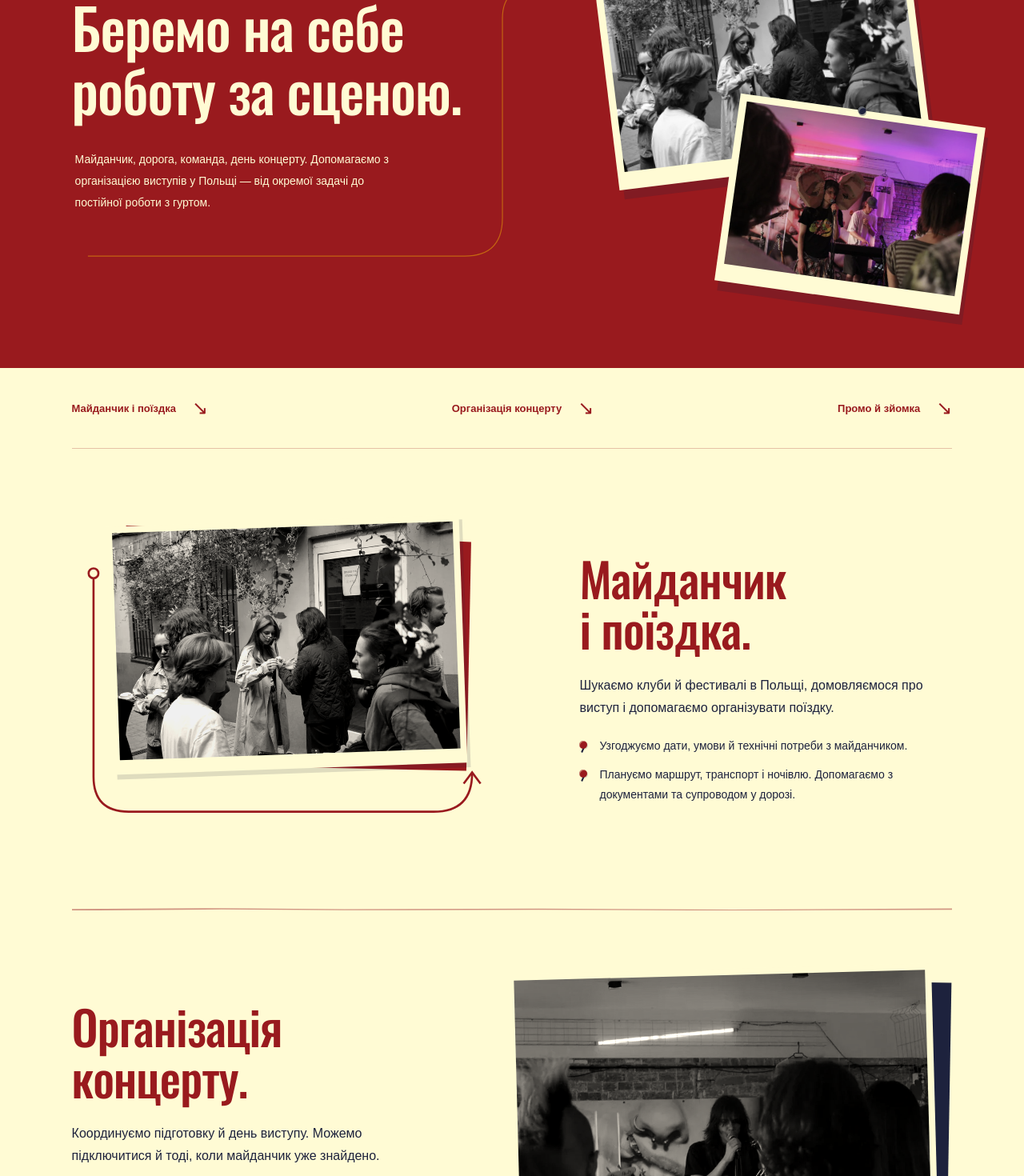
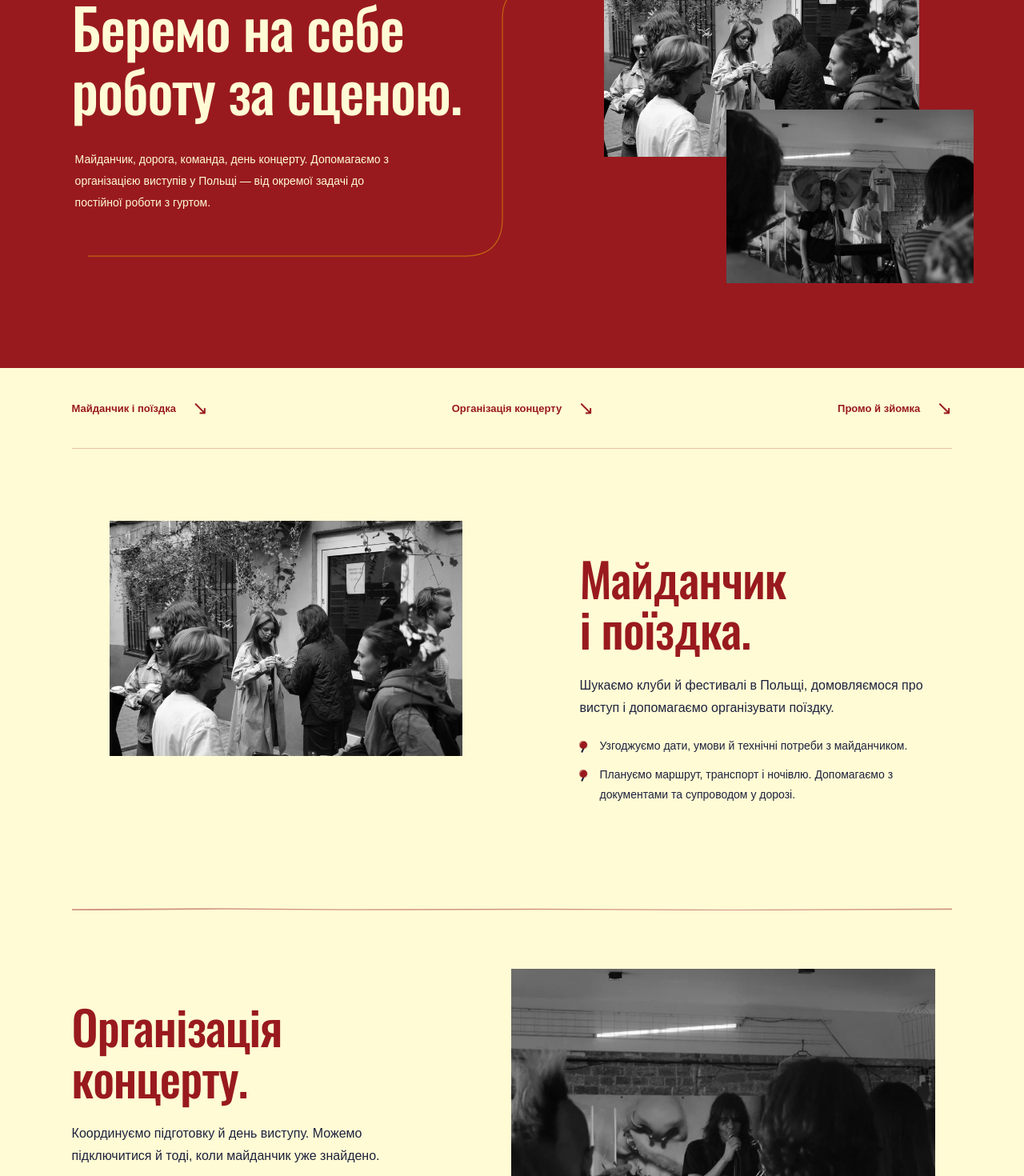
Before and after one commit to Zoreslaw/yar-agency, a React (Vite) app: page / in a window 1280 px wide. Shown: the part 1000-2470 px from the top of the page at 80% size. Built offline with nearby package versions, Linux system fonts and the light colour scheme.

Commit message:
Simplify monochrome photographs and restore continuous ticker

```diff
--- a/src/ServiceArtwork.jsx
+++ b/src/ServiceArtwork.jsx
@@ -1,49 +1,21 @@
 import React from 'react';
 import assets from './assets.json';
 
-// The photograph remains the gallery trigger; artwork is decorative and never covers copy.
-function PhotoPrint({photo, gallery, alt, onGallery, className='', order=0}) {
+function PhotoPrint({photo, alt, className='', order=0}) {
  return <div className={`scene-piece ${className}`} data-piece={order}>
-  <button className="story-photo" type="button" onClick={()=>onGallery(gallery)} aria-label={`Відкрити фото: ${alt}`}>
+  <div className="story-photo">
    <img src={assets[photo]} srcSet={`${assets[photo].replace('.webp','-800.webp')} 800w, ${assets[photo]} 1800w`} sizes="(max-width: 700px) 88vw, 44vw" alt={alt} loading="lazy" decoding="async" width="1800" height="1200"/>
-  </button>
+  </div>
  </div>;
 }
 
-function RouteArtwork({service,onGallery}) {
- return <div className="story-art art-route">
-  <svg className="route-drawing" viewBox="0 0 600 500" fill="none" aria-hidden="true">
-   <path className="scene-stroke route-trail" pathLength="1" d="M25 100V390Q25 440 75 440H510Q565 440 565 385"/>
-   <circle cx="25" cy="100" r="7"/>
-   <path className="route-end" d="m553 400 12-16 12 16"/>
-  </svg>
-  <div className="route-backing" aria-hidden="true"/>
-  <PhotoPrint {...service} onGallery={onGallery} className="route-print"/>
-
+export function ServiceArtwork({service}) {
+ if (service.id==='promo') return <div className="story-art art-promo">
+  <PhotoPrint photo="crowd" alt="Глядачі біля музикантів на концерті" className="promo-small promo-small--top" order={0}/>
+  <PhotoPrint photo="live" alt="Живий виступ, знятий з-поміж глядачів" className="promo-small promo-small--bottom" order={1}/>
+  <PhotoPrint {...service} className="promo-main" order={2}/>
+ </div>;
+ return <div className={`story-art art-${service.id==='booking'?'route':'production'}`}>
+  <PhotoPrint {...service} className={service.id==='booking'?'route-print':'production-print'}/>
  </div>;
 }
-
-function ProductionArtwork({service,onGallery}) {
- return <div className="story-art art-production">
-  <div className="production-mount" aria-hidden="true"/>
-  <PhotoPrint {...service} onGallery={onGallery} className="production-print"/>
-
- </div>;
-}
-
-function PromoArtwork({service,onGallery}) {
- return <div className="story-art art-promo">
-  <div className="promo-backing" aria-hidden="true"><span/><span/><span/><span/><span/><span/></div>
-  <PhotoPrint photo="crowd" gallery={3} alt="Глядачі біля музикантів на концерті" onGallery={onGallery} className="promo-small promo-small--top" order={0}/>
-  <PhotoPrint photo="live" gallery={1} alt="Живий виступ, знятий з-поміж глядачів" onGallery={onGallery} className="promo-small promo-small--bottom" order={1}/>
-  <PhotoPrint {...service} onGallery={onGallery} className="promo-main" order={2}/>
-  <span className="scene-tape promo-tape" aria-hidden="true"/>
-
- </div>;
-}
-
-const artwork = {booking:RouteArtwork,production:ProductionArtwork,promo:PromoArtwork};
-export function ServiceArtwork({service,onGallery}) {
- const Artwork = artwork[service.id];
- return <Artwork service={service} onGallery={onGallery}/>;
-}
--- a/src/ServiceStories.jsx
+++ b/src/ServiceStories.jsx
@@ -6,26 +6,26 @@ import './service-stories.css';
 
 const services = [
  {
-  id:'booking', nav:'Майданчик і поїздка', title:<>Майданчик<br/>і поїздка.</>, photo:'people', gallery:2,
+  id:'booking', nav:'Майданчик і поїздка', title:<>Майданчик<br/>і поїздка.</>, photo:'people',
   alt:'Люди спілкуються перед входом на концерт',
   text:'Шукаємо клуби й фестивалі в Польщі, домовляємося про виступ і допомагаємо організувати поїздку.',
   tasks:['Узгоджуємо дати, умови й технічні потреби з майданчиком.','Плануємо маршрут, транспорт і ночівлю. Допомагаємо з документами та супроводом у дорозі.']
  },
  {
-  id:'production', nav:'Організація концерту', title:<>Організація<br/>концерту.</>, photo:'stage', gallery:6,
+  id:'production', nav:'Організація концерту', title:<>Організація<br/>концерту.</>, photo:'stage',
   alt:'Вокаліст виступає перед глядачами в камерному залі',
   text:'Координуємо підготовку й день виступу. Можемо підключитися й тоді, коли майданчик уже знайдено.',
   tasks:['Узгоджуємо з клубом звук, світло, саундчек і гримерку.','Складаємо таймінг, координуємо команду на місці й допомагаємо з перекладом.']
  },
  {
-  id:'promo', nav:'Промо й зйомка', title:<>Промо, дизайн<br/>і зйомка.</>, photo:'phone', gallery:4,
+  id:'promo', nav:'Промо й зйомка', title:<>Промо, дизайн<br/>і зйомка.</>, photo:'phone',
   alt:'Глядач знімає концерт на телефон',
   text:'Допомагаємо анонсувати виступ, підготувати матеріали й зняти концерт. Ці задачі можна замовити окремо.',
   tasks:['Просуваємо подію з вашими готовими матеріалами: соцмережі, реклама й місцеві медіа.','Готуємо афіші, Stories, Reels і press kit. Адаптуємо тексти українською, польською та англійською.','Організовуємо фото- й відеозйомку концерту та backstage.']
  }
 ];
 
-export function ServiceStories({enabled,onGallery,onDiscuss}) {
+export function ServiceStories({enabled,onDiscuss}) {
  return <div className="service-stories">
   <nav className="stories-navigation" aria-label="Напрями допомоги">{services.map(service=><a key={service.id} href={`#${service.id}-title`}>{service.nav}<span aria-hidden="true">↘</span></a>)}</nav>
   {services.map(service=><ServiceScene key={service.id} id={service.id} enabled={enabled}
@@ -34,7 +34,7 @@ export function ServiceStories({enabled,onGallery,onDiscuss}) {
     <p className="story-lead">{service.text}</p>
     <ul className="story-tasks">{service.tasks.map(task=><li key={task}>{task}</li>)}</ul>
    </>}
-   artwork={<ServiceArtwork service={service} onGallery={onGallery}/>}
+   artwork={<ServiceArtwork service={service}/>}
   />)}
   <div className="stories-outro"><p>Окреме завдання чи весь концерт —<br/>обсяг роботи узгодимо разом.</p><ActionButton tone="red" onClick={onDiscuss}>Обговорити задачу</ActionButton></div>
  </div>;
--- a/src/StageLighting.jsx
+++ b/src/StageLighting.jsx
@@ -1,11 +1,8 @@
 import {useEffect, useRef, useState} from 'react';
 
-// Retain the old preference: visitors who disabled the stage experiment keep that choice.
+// The retired stage-light switch no longer controls page animation.
 export function useBackstageMotion() {
  const ref = useRef(null);
- const [enabled] = useState(() => {
-  try {return localStorage.getItem('yar-stage-light') !== 'off';} catch {return true;}
- });
  const [reduced, setReduced] = useState(() => matchMedia('(prefers-reduced-motion: reduce)').matches);
  const [pageVisible, setPageVisible] = useState(!document.hidden);
  useEffect(() => {
@@ -20,7 +17,7 @@ export function useBackstageMotion() {
   };
  }, []);
  useEffect(() => {
-  if (!enabled || reduced || !pageVisible) return;
+  if (reduced || !pageVisible) return;
   const observer = new IntersectionObserver(entries => {
    for (const entry of entries) if (entry.isIntersecting) {
     entry.target.classList.add('is-revealed');
@@ -29,7 +26,7 @@ export function useBackstageMotion() {
   }, {threshold: .12});
   ref.current.querySelectorAll('[data-reveal]').forEach(element => observer.observe(element));
   return () => observer.disconnect();
- }, [enabled, reduced, pageVisible]);
+ }, [reduced, pageVisible]);
  useEffect(() => {
   const observer = new IntersectionObserver(entries => {
    for (const entry of entries) entry.target.classList.toggle('is-loop-visible', entry.isIntersecting);
@@ -37,5 +34,5 @@ export function useBackstageMotion() {
   ref.current.querySelectorAll('[data-loop]').forEach(element => observer.observe(element));
   return () => observer.disconnect();
  }, []);
- return {ref, enabled: enabled && !reduced, active: enabled && !reduced && pageVisible, reduced};
+ return {ref, enabled: !reduced, active: !reduced && pageVisible, reduced};
 }
--- a/src/main.jsx
+++ b/src/main.jsx
@@ -7,11 +7,11 @@ import './display-font.css';
 import './style.css';
 import './footer.css';
 import './collaboration-examples.css';
-import {ActionButton, UtilityButton, IconButton} from './components/Buttons.jsx';
+import './photographs.css';
+import {ActionButton, UtilityButton} from './components/Buttons.jsx';
 import {MouthSignal} from './MouthSignal.jsx';
 import {SceneEntrance} from './SceneEntrance.jsx';
 import {ServiceStories} from './ServiceStories.jsx';
-import {MirrorLamps} from './MirrorLamps.jsx';
 const CooperationModal=lazy(()=>import('./CooperationModal.jsx'));
 import {useBackstageMotion} from './StageLighting.jsx';
 
@@ -36,9 +36,9 @@ function Photo({item,...props}){return <img src={assets[item.key]} srcSet={`${as
 
 function App(){
  const stageMotion=useBackstageMotion();
- const [menu,setMenu]=useState(false),[gallery,setGallery]=useState(null),[brief,setBrief]=useState(null);
+ const [menu,setMenu]=useState(false),[brief,setBrief]=useState(null);
  const briefTrigger=useRef(null);
- const video=useRef(null),galleryDialog=useRef(null),visible=useRef(true);
+ const video=useRef(null),visible=useRef(true);
  const [questionnaireReady,setQuestionnaireReady]=useState(false);
  const [scrolled,setScrolled]=useState(false);
  useEffect(()=>{const update=()=>setScrolled(window.scrollY>24);update();window.addEventListener('scroll',update,{passive:true});return()=>window.removeEventListener('scroll',update);},[]);
@@ -49,7 +49,6 @@ function App(){
   document.addEventListener('visibilitychange',update);media.addEventListener('change',update);update();
   return()=>{observer.disconnect();document.removeEventListener('visibilitychange',update);media.removeEventListener('change',update);};
  },[]);
- useEffect(()=>{if(gallery!==null)galleryDialog.current.showModal();},[gallery]);
 
  const openBrief=(value='Концерт')=>{setMenu(false);setQuestionnaireReady(true);setBrief(value);};
  return <>
@@ -77,19 +76,18 @@ function App(){
        <svg className="backstage-route" viewBox="0 0 1000 500" preserveAspectRatio="none" aria-hidden="true"><path data-motion="line" data-delay="0.2" pathLength="1" d="M50 410 H450 Q490 410 490 370 V160 Q490 125 530 125 H830 M814 111 L830 125 L814 139"/></svg>
        <div className="services-heading"><h2 id="services-title"><span className="title-line" data-motion="text">Беремо на себе</span><span className="title-line" data-motion="text" data-delay="0.12">роботу за сценою.</span></h2><p data-motion="text" data-delay="0.15">Майданчик, дорога, команда, день концерту. Допомагаємо з організацією виступів у Польщі — від окремої задачі до постійної роботи з гуртом.</p></div>
        <div className="backstage-prints" aria-label="Фотографії зі співпраці з wuha">
-        <button className="pinned-print print-people" data-motion="photo" data-delay="0.2" onClick={()=>setGallery(2)} aria-label="Відкрити фото перед подією"><Photo item={photos[2]} sizes="(max-width: 650px) 65vw, 32vw"/></button>
-        <button className="pinned-print print-live" data-motion="photo" data-delay="0.35" onClick={()=>setGallery(0)} aria-label="Відкрити фото виступу"><Photo item={photos[0]} sizes="(max-width: 650px) 45vw, 23vw"/></button>
+        <div className="pinned-print print-people" data-motion="photo" data-delay="0.2"><Photo item={photos[2]} sizes="(max-width: 650px) 65vw, 32vw"/></div>
+        <div className="pinned-print print-live" data-motion="photo" data-delay="0.35"><Photo item={photos[0]} sizes="(max-width: 650px) 45vw, 23vw"/></div>
        </div>
       </div>
      </SceneEntrance>
-     <ServiceStories enabled={stageMotion.active} onGallery={setGallery} onDiscuss={event=>{briefTrigger.current=event.currentTarget;event.currentTarget.focus();openBrief('Інше');}}/>
+     <ServiceStories enabled={stageMotion.active} onDiscuss={event=>{briefTrigger.current=event.currentTarget;event.currentTarget.focus();openBrief('Інше');}}/>
      <div className="agency-ticker" data-loop role="region" aria-label="Booking, концерти, супровід артистів"><div className="ticker-track" aria-hidden="true">{[0,1].map(i=><span className="ticker-copy" key={i}>BOOKING <span>/</span> КОНЦЕРТИ <span>/</span> СУПРОВІД АРТИСТІВ <span>/</span> YAR <span>/</span></span>)}</div></div>
      <div className="collaboration" id="collaboration" data-reveal><div className="collaboration-intro"><h3>На один концерт.<br/>Або надовго.</h3></div><div className="collaboration-formats">
-      <span className="format-tape" aria-hidden="true"><svg className="tape-vertical" viewBox="0 0 24 240" preserveAspectRatio="none"><path fill="currentColor" d="M3 3 7 5 10 1 14 4 18 2 21 6 20 38 22 70 20 106 21 144 19 179 21 210 20 237 16 234 13 239 9 235 5 238 2 233 3 201 2 170 4 138 2 103 3 71 2 39Z"/><path stroke="#1D223D" opacity=".16" strokeWidth=".7" d="m7 15-1 51m4 17 1 68m5-127-1 87m-9 56 1 54m8-90 1 83M4 48l15-2M3 118l17 2M4 192l15-1"/></svg><svg className="tape-horizontal" viewBox="0 0 240 24" preserveAspectRatio="none"><g transform="translate(240 0) rotate(90)"><path fill="currentColor" d="M3 3 7 5 10 1 14 4 18 2 21 6 20 38 22 70 20 106 21 144 19 179 21 210 20 237 16 234 13 239 9 235 5 238 2 233 3 201 2 170 4 138 2 103 3 71 2 39Z"/><path stroke="#1D223D" opacity=".16" strokeWidth=".7" d="m7 15-1 51m4 17 1 68m5-127-1 87m-9 56 1 54m8-90 1 83M4 48l15-2M3 118l17 2M4 192l15-1"/></g></svg></span>
       <div className="format-column"><ActionButton className="format-action" onClick={event=>{briefTrigger.current=event.currentTarget;event.currentTarget.focus();openBrief('Концерт');}}>Окрема задача<br/>або подія</ActionButton><p className="format-description">Для конкретного виступу, поїздки чи задачі, яку хочете передати команді.</p>
      <SceneEntrance className="format-example" enabled={stageMotion.active}>
      <aside className="collaboration-example project-example" aria-labelledby="d016-title">
-      <button className="example-photo" data-motion="photo" data-delay="0.15" onClick={()=>setGallery(2)} aria-label="Відкрити фото перед подією"><Photo item={photos[2]} sizes="(max-width: 650px) 88vw, 42vw"/></button>
+      <div className="example-photo" data-motion="photo" data-delay="0.15"><Photo item={photos[2]} sizes="(max-width: 650px) 88vw, 42vw"/></div>
       <div className="example-copy" data-motion="text"><h4 id="d016-title">Ви граєте.<br/>Ми організовуємо.</h4><p>Можемо підключитися до окремої задачі або вести всю підготовку. Обсяг роботи й вартість узгодимо під вашу подію.</p><p>З <strong>D016</strong> беремо на себе домовленості з майданчиком, підготовку концерту й координацію на місці.</p></div>
      </aside>
      </SceneEntrance>
@@ -97,7 +95,7 @@ function App(){
       <div className="format-column"><ActionButton className="format-action" onClick={event=>{briefTrigger.current=event.currentTarget;event.currentTarget.focus();openBrief('Постійна співпраця');}}>Постійна робота<br/>з артистом</ActionButton><p className="format-description">Для гуртів, яким потрібна регулярна допомога з організацією та просуванням.</p>
      <SceneEntrance className="format-example" enabled={stageMotion.active}>
      <aside className="collaboration-example" id="moments" aria-labelledby="artist-name">
-      <button className="example-photo" data-motion="photo" data-delay="0.2" onClick={()=>setGallery(0)} aria-label="Відкрити фотографії співпраці з wuha"><Photo item={photos[0]} sizes="(max-width: 650px) 88vw, 42vw"/></button>
+      <div className="example-photo" data-motion="photo" data-delay="0.2"><Photo item={photos[0]} sizes="(max-width: 650px) 88vw, 42vw"/></div>
       <div className="example-copy" data-motion="text" data-delay="0.15"><h4 id="artist-name">Команда для<br/>вашого гурту.</h4><p>Стаємо менеджерами вашого гурту: беремо на себе узгоджені задачі й разом плануємо наступні кроки.</p><p>Так працюємо з <strong>wuha</strong>: ведемо сторінку й контент, подаємо заявки на фестивалі. Разом із гуртом також проводимо зустрічі з лейблами.</p></div>
      </aside>
      </SceneEntrance>
@@ -110,8 +108,6 @@ function App(){
       <figure className="mirror-portrait" data-motion="photo">
        <div className="dressing-mirror">
         <img src="/media/sofia-vika.webp" srcSet="/media/sofia-vika-800.webp 800w, /media/sofia-vika.webp 1800w" sizes="(max-width: 650px) 88vw, 46vw" alt="Софія та Віка під парасолькою" loading="lazy"/>
-        <MirrorLamps side="left" enabled={stageMotion.active}/>
-        <MirrorLamps side="right" enabled={stageMotion.active}/>
        </div>
       </figure>
       <div className="mirror-content"><div data-motion="text" data-delay="0.1"><h2 id="team-title">Наша <br/>команда.</h2></div>
@@ -137,9 +133,6 @@ function App(){
    </div>
    <div className="footer-meta"><a href="/privacy.html" target="_blank" rel="noreferrer">Політика конфіденційності <span className="footer-draft">· проєкт</span><span className="sr-only"> (нова вкладка)</span></a></div>
   </footer>
-  <dialog className="gallery-dialog" aria-label="Фотогалерея YAR" ref={galleryDialog} onClose={()=>setGallery(null)} onClick={e=>{if(e.target===e.currentTarget)e.currentTarget.close();}} onKeyDown={e=>{if(e.key==='ArrowRight')setGallery(value=>(value+1)%photos.length);if(e.key==='ArrowLeft')setGallery(value=>(value+photos.length-1)%photos.length);}}>
-   {gallery!==null&&<><div className="gallery-toolbar"><span>{gallery+1} / {photos.length}</span><IconButton icon="close" label="Закрити фото" onClick={()=>galleryDialog.current.close()}/></div><Photo item={photos[gallery]}/><div className="gallery-bottom"><IconButton icon="previous" label="Попереднє фото" onClick={()=>setGallery(value=>(value+photos.length-1)%photos.length)}/><p>{photos[gallery].title}</p><IconButton icon="next" label="Наступне фото" onClick={()=>setGallery(value=>(value+1)%photos.length)}/></div></>}
-  </dialog>
   <Suspense fallback={<div className="request-loading" role="status">Відкриваємо анкету…</div>}>{questionnaireReady&&<CooperationModal opened={brief!==null} onClose={()=>setBrief(null)} onExit={()=>briefTrigger.current?.focus({preventScroll:true})} initialType={brief||'Концерт'} logo={<Logo/>}/>}</Suspense>
  </>;
 }
--- /dev/null
+++ b/src/photographs.css
@@ -0,0 +1,25 @@
+/* Plain monochrome photographs; originals and responsive media stay unchanged. */
+.backstage-page .pinned-print,
+.backstage-page .collaboration-example .example-photo,
+.backstage-page .service-stories .story-photo,
+.backstage-page .dressing-mirror{
+ padding:0;
+ border:0;
+ background:transparent;
+ box-shadow:none;
+ transform:none;
+ transition:none;
+}
+.backstage-page .pinned-print:before,
+.backstage-page .collaboration-example .example-photo:before,
+.backstage-page .collaboration-example .example-photo:after{display:none}
+.backstage-page .pinned-print:hover,
+.backstage-page .collaboration-example .example-photo:hover,
+.backstage-page .service-stories .story-photo:hover{transform:none;translate:none}
+.backstage-page .pinned-print img,
+.backstage-page .service-stories .story-photo img,
+.backstage-page .collaboration-example .example-photo img,
+.backstage-page .dressing-mirror>img{filter:grayscale(1)}
+.backstage-page .format-example .example-photo{width:100%;margin:0}
+.backstage-page .mirror-portrait{width:100%;margin-inline:auto;transform:none}
+.backstage-page .service-stories .story-photo{cursor:default}
```
Also changed, not shown: src/style.css (+7 -26 lines), 4 other files (tests, documents, lock files or other folders).
